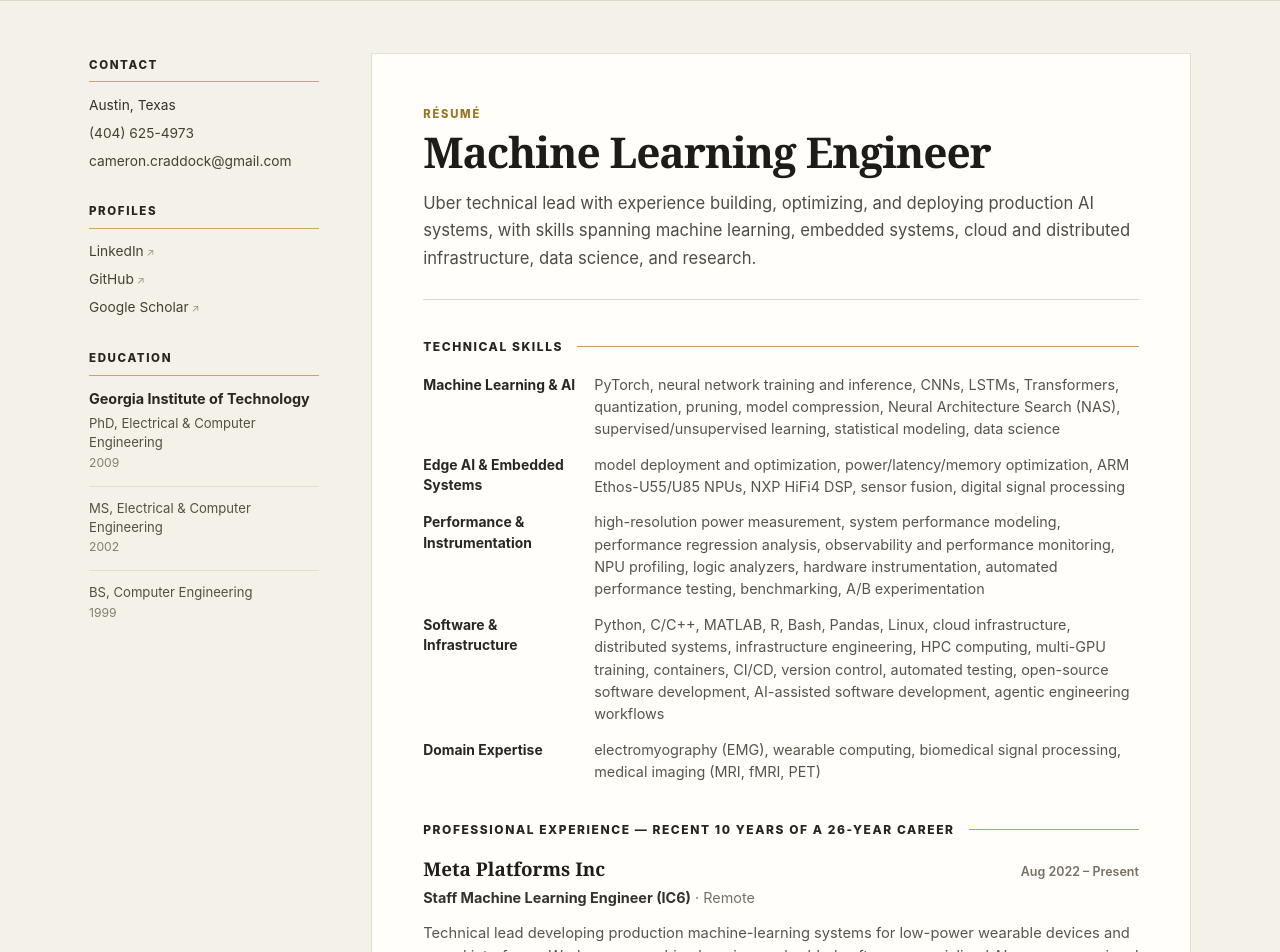
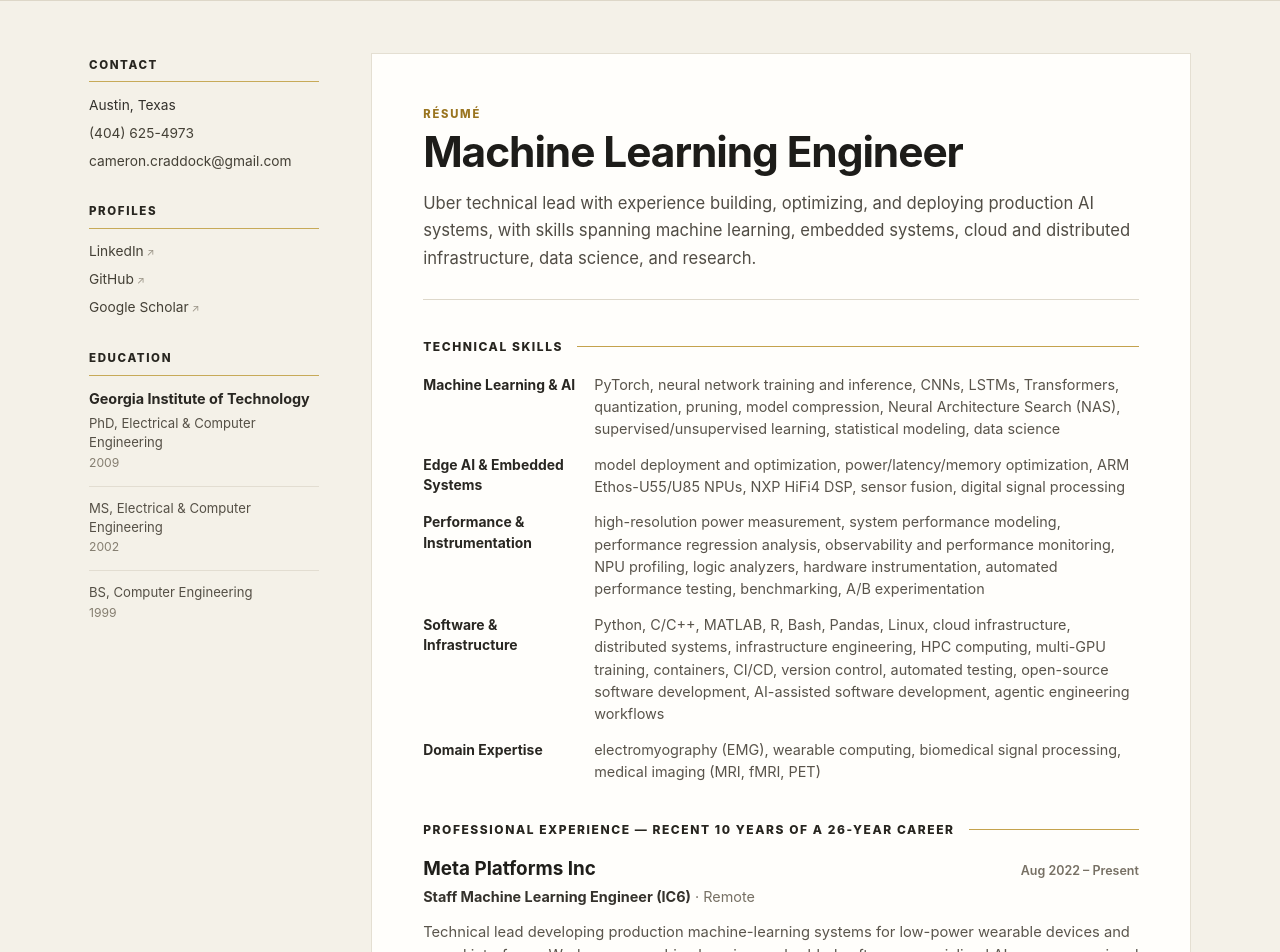
Before and after one commit to ccraddock/cloud_resume_challenge, a React (Vite) app in the folder resume-app/: page / in a window 1280 px wide. Shown: the part 80-1032 px from the top of the page. Built offline with nearby package versions, Linux system fonts and the light colour scheme.

Commit message:
Apply font themes across resume content

```diff
--- a/resume-app/src/components/ResumeViewer.css
+++ b/resume-app/src/components/ResumeViewer.css
@@ -30,7 +30,7 @@
 .resume-container.error h2 {
   margin-bottom: 0.55rem;
   color: #2b2924;
-  font-family: Georgia, "Times New Roman", serif;
+  font-family: var(--font-display);
 }
 
 .resume-container.error p {
@@ -52,6 +52,7 @@
   max-width: 780px;
   margin: 0 auto;
   color: #35322c;
+  font-family: var(--font-body);
   font-size: 0.96rem;
   line-height: 1.67;
 }
@@ -64,6 +65,7 @@
 .resume-eyebrow {
   margin-bottom: 0.35rem;
   color: #9a7520;
+  font-family: var(--font-label);
   font-size: 0.7rem;
   font-weight: 800;
   letter-spacing: 0.16em;
@@ -73,7 +75,7 @@
 .resume-title {
   margin: 0;
   color: #1d1c19;
-  font-family: Georgia, "Times New Roman", serif;
+  font-family: var(--font-display);
   font-size: clamp(2rem, 5vw, 2.65rem);
   line-height: 1.08;
   font-weight: 700;
@@ -98,6 +100,7 @@
   gap: 0.9rem;
   margin: 0 0 1.2rem;
   color: #27251f;
+  font-family: var(--font-label);
   font-size: 0.75rem;
   line-height: 1.25;
   font-weight: 800;
@@ -162,7 +165,7 @@
 .job-company {
   margin: 0;
   color: #1f1e1a;
-  font-family: Georgia, "Times New Roman", serif;
+  font-family: var(--font-display);
   font-size: 1.18rem;
   line-height: 1.3;
   font-weight: 700;
@@ -171,6 +174,7 @@
 .job-dates {
   flex: 0 0 auto;
   color: #777064;
+  font-family: var(--font-label);
   font-size: 0.78rem;
   font-weight: 600;
   white-space: nowrap;
@@ -276,6 +280,7 @@
 
 .award-year {
   color: #8c6c20;
+  font-family: var(--font-label);
   font-size: 0.82rem;
   font-weight: 700;
 }
@@ -287,6 +292,7 @@
 
 .award-amount {
   color: #777064;
+  font-family: var(--font-label);
   font-size: 0.83rem;
   white-space: nowrap;
 }
```
